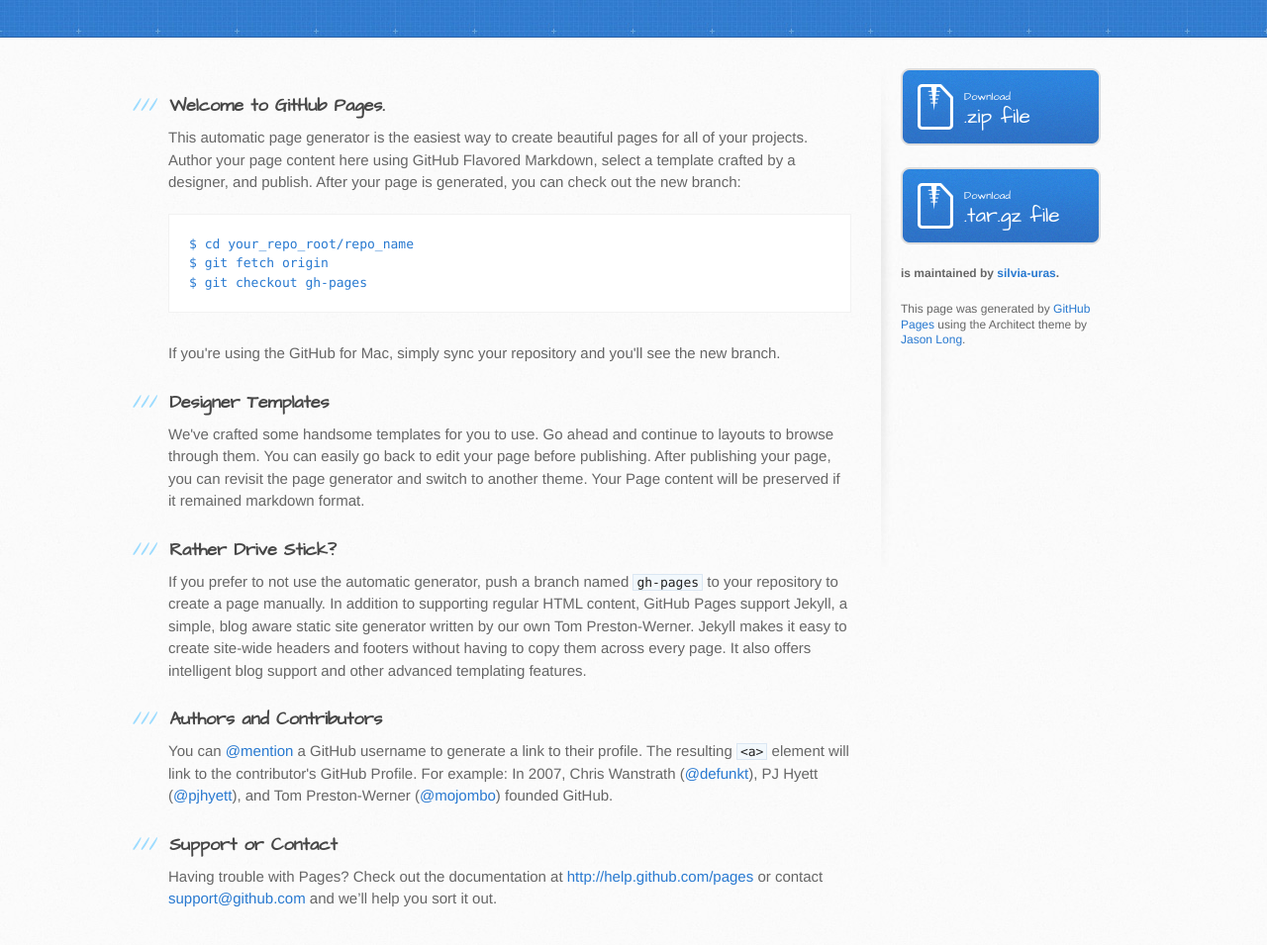
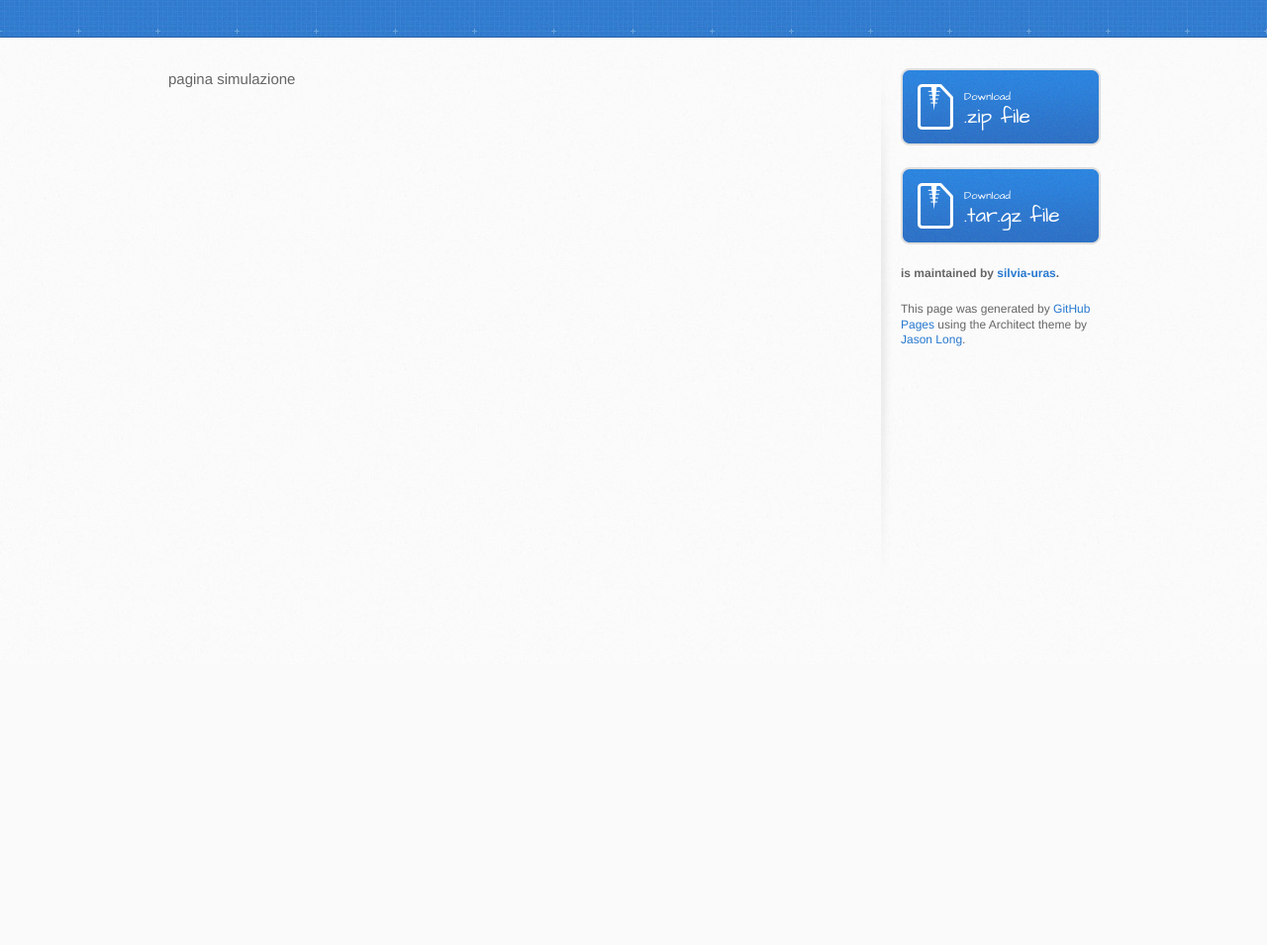
Before and after one commit to silvia-uras/simulazione.github.io, a plain HTML site: page index.html in a window 1280 px wide. Shown: the part 129-1084 px from the top of the page at 99% size. After the commit the page ends 800 px from the top, so only its background shows below. Drawn offline with Linux system fonts and the light colour scheme.

```diff
--- a/index.html
+++ b/index.html
@@ -28,37 +28,7 @@
     <div id="content-wrapper">
       <div class="inner clearfix">
         <section id="main-content">
-          <h3>
-<a name="welcome-to-github-pages" class="anchor" href="#welcome-to-github-pages"><span class="octicon octicon-link"></span></a>Welcome to GitHub Pages.</h3>
-
-<p>This automatic page generator is the easiest way to create beautiful pages for all of your projects. Author your page content here using GitHub Flavored Markdown, select a template crafted by a designer, and publish. After your page is generated, you can check out the new branch:</p>
-
-<pre><code>$ cd your_repo_root/repo_name
-$ git fetch origin
-$ git checkout gh-pages
-</code></pre>
-
-<p>If you're using the GitHub for Mac, simply sync your repository and you'll see the new branch.</p>
-
-<h3>
-<a name="designer-templates" class="anchor" href="#designer-templates"><span class="octicon octicon-link"></span></a>Designer Templates</h3>
-
-<p>We've crafted some handsome templates for you to use. Go ahead and continue to layouts to browse through them. You can easily go back to edit your page before publishing. After publishing your page, you can revisit the page generator and switch to another theme. Your Page content will be preserved if it remained markdown format.</p>
-
-<h3>
-<a name="rather-drive-stick" class="anchor" href="#rather-drive-stick"><span class="octicon octicon-link"></span></a>Rather Drive Stick?</h3>
-
-<p>If you prefer to not use the automatic generator, push a branch named <code>gh-pages</code> to your repository to create a page manually. In addition to supporting regular HTML content, GitHub Pages support Jekyll, a simple, blog aware static site generator written by our own Tom Preston-Werner. Jekyll makes it easy to create site-wide headers and footers without having to copy them across every page. It also offers intelligent blog support and other advanced templating features.</p>
-
-<h3>
-<a name="authors-and-contributors" class="anchor" href="#authors-and-contributors"><span class="octicon octicon-link"></span></a>Authors and Contributors</h3>
-
-<p>You can <a href="https://github.com/blog/821" class="user-mention">@mention</a> a GitHub username to generate a link to their profile. The resulting <code>&lt;a&gt;</code> element will link to the contributor's GitHub Profile. For example: In 2007, Chris Wanstrath (<a href="https://github.com/defunkt" class="user-mention">@defunkt</a>), PJ Hyett (<a href="https://github.com/pjhyett" class="user-mention">@pjhyett</a>), and Tom Preston-Werner (<a href="https://github.com/mojombo" class="user-mention">@mojombo</a>) founded GitHub.</p>
-
-<h3>
-<a name="support-or-contact" class="anchor" href="#support-or-contact"><span class="octicon octicon-link"></span></a>Support or Contact</h3>
-
-<p>Having trouble with Pages? Check out the documentation at <a href="http://help.github.com/pages">http://help.github.com/pages</a> or contact <a href="mailto:support@github.com">support@github.com</a> and we’ll help you sort it out.</p>
+          <p>pagina simulazione</p>
         </section>
 
         <aside id="sidebar">
```
Also changed, not shown: params.json (+1 -1 lines).
